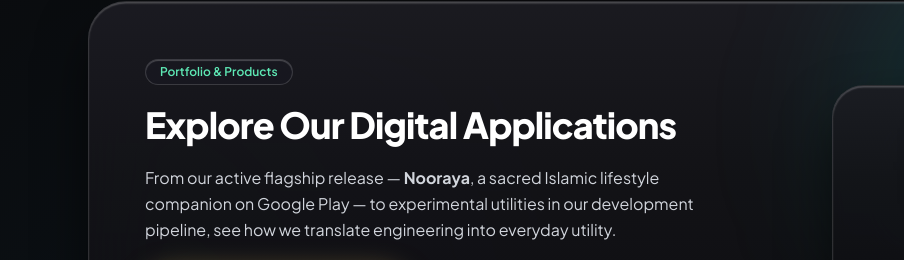
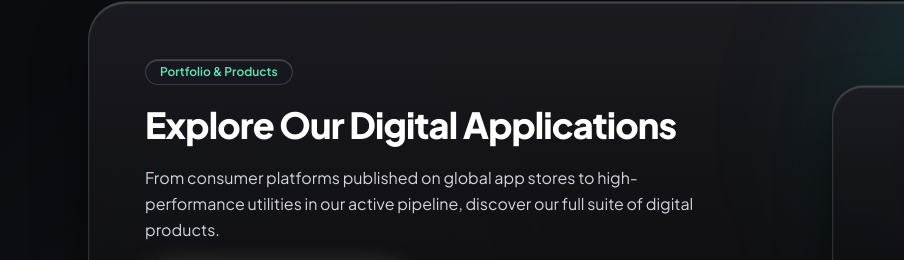
Before and after one commit to shayan-aqudas/shoptic-technologies, an Astro site: page / in a window 1280 px wide. Shown: the part 1453-1713 px from the top of the page, 0-904 px from the left. Built offline with nearby package versions, Linux system fonts and the light colour scheme; Astro itself is replaced by a stand-in of ours.

Commit message:
copy: remove all references to specific app names from homepage copy

```diff
--- a/src/pages/index.astro
+++ b/src/pages/index.astro
@@ -129,7 +129,7 @@ const logoSrc = `${base}/images/shoptic-logo.svg`;
             Explore Our Digital Applications
           </h2>
           <p class="text-gray-300 text-sm sm:text-base leading-relaxed max-w-xl">
-            From our active flagship release — <strong>Nooraya</strong>, a sacred Islamic lifestyle companion on Google Play — to experimental utilities in our development pipeline, see how we translate engineering into everyday utility.
+            From consumer platforms published on global app stores to high-performance utilities in our active pipeline, discover our full suite of digital products.
           </p>
           <div class="pt-2">
             <a
```
